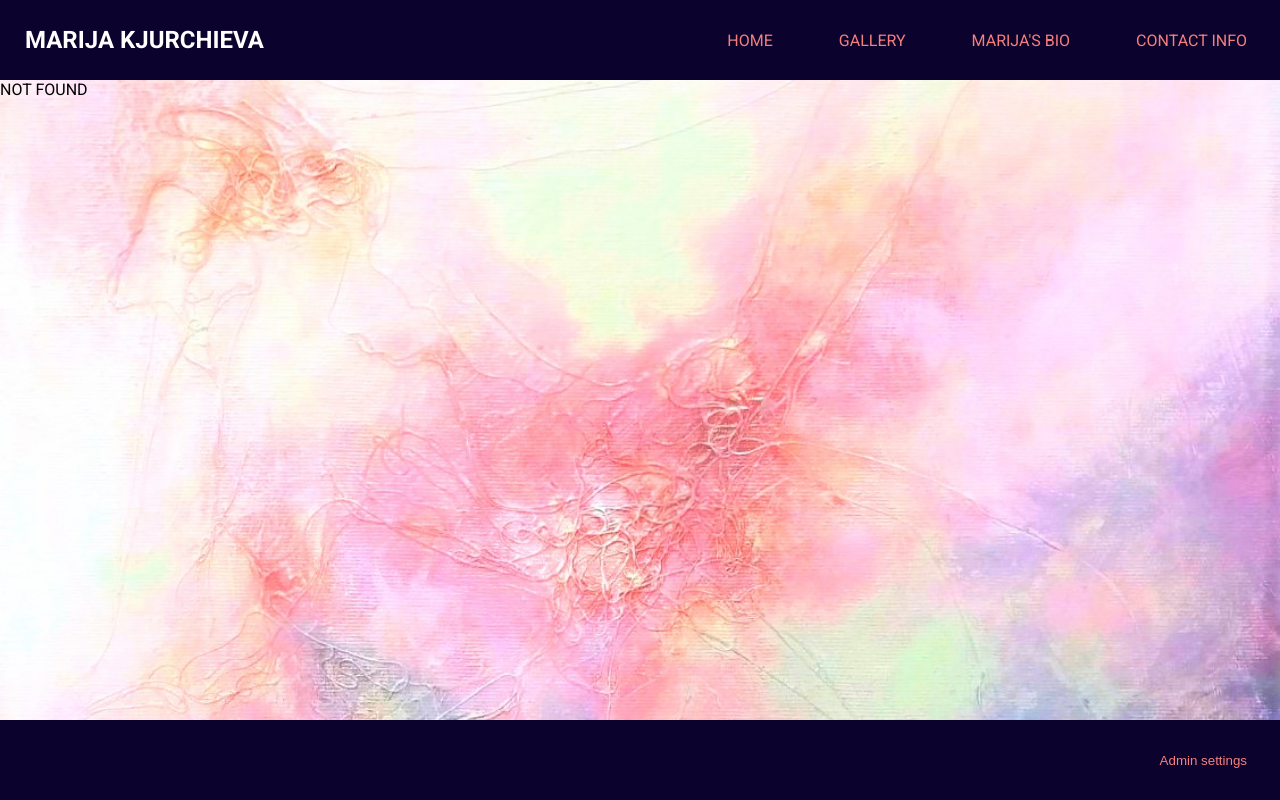
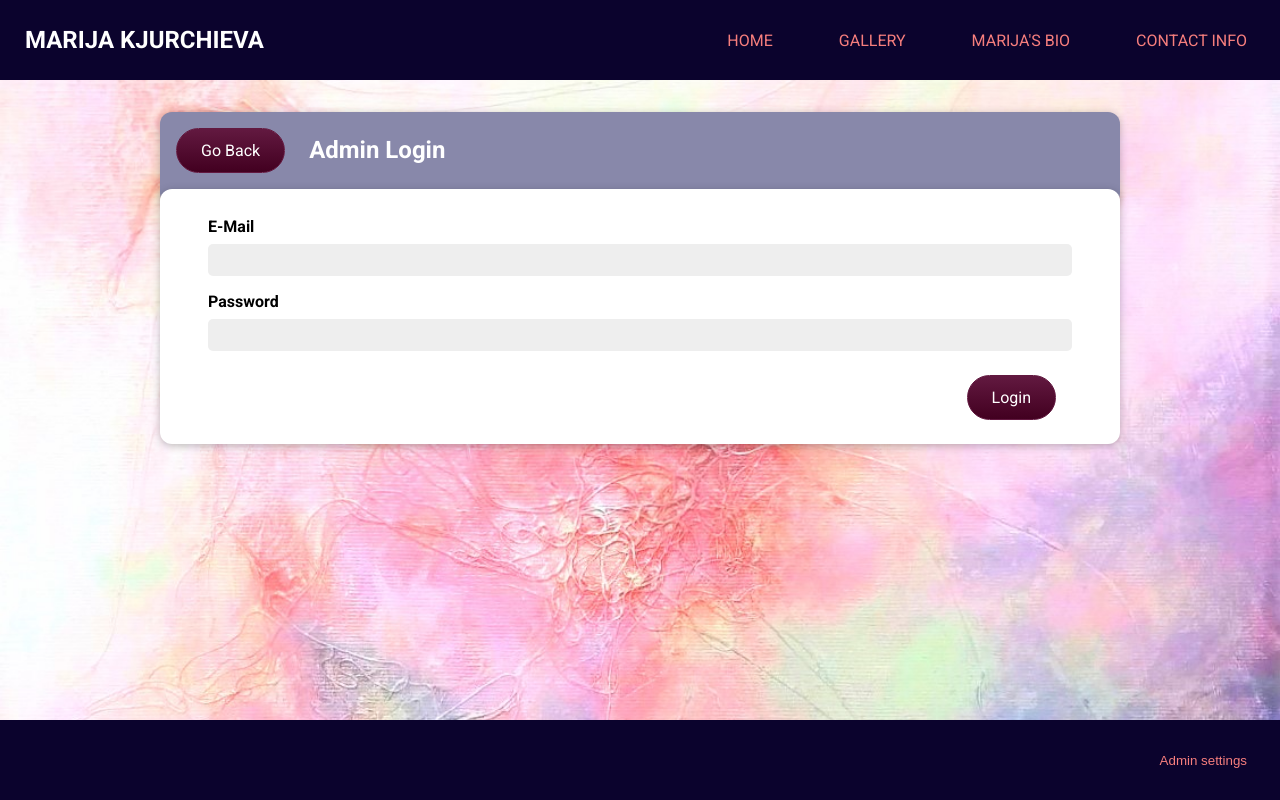
Before and after one commit to teaminova/gallery, a Vue app: page /auth in a window 1280 px wide. Before the commit this address had no page. Built offline with nearby package versions, Linux system fonts and the light colour scheme.

Commit message:
new Admin Login form; added Admin login;

```diff
--- a/src/components/layout/TheFooter.vue
+++ b/src/components/layout/TheFooter.vue
@@ -1,100 +1,14 @@
 <template>
   <section>
     <div id="admin-button">
-      <button @click="showAdminLogin">Admin settings</button>
+      <button>Admin settings</button>
     </div>
   </section>
-
-  <base-dialog v-if="adminLoginIsVisible" title="Admin Login">
-    <template #default>
-      <div class="form-control" :class="{invalid: !email.isValid}">
-        <label for="email">E-mail: </label>
-        <input
-            type="email"
-            id="email"
-            v-model.trim="email.val"
-            @blur="clearValidity('email')"
-            autocomplete="off"/>
-<!--        <p v-if="!email.isValid">The e-mail address is incorrect.</p>-->
-      </div>
-      <div class="form-control" :class="{invalid: !password.isValid}">
-        <label for="password">Password: </label>
-        <input
-            type="password"
-            id="password"
-            v-model.trim="password.val"
-            @blur="clearValidity('password')"
-            autocomplete="off"/>
-        <!--        <p v-if="!password.isValid">The password is incorrect.</p>-->
-      </div>
-
-      <p class="main_paragraph" v-if="!formIsValid">INCORRECT E-MAIL ADDRESS OR PASSWORD.</p>
-    </template>
-    <template #actions>
-      <base-button @click="signIn">Sign In</base-button>
-      <base-button mode="outline" @click="showAdminLogin">Cancel</base-button>
-    </template>
-  </base-dialog>
 </template>
 
 <script>
-import BaseDialog from "@/components/ui/BaseDialog";
-import BaseButton from "@/components/ui/BaseButton";
-
 export default {
-  name: "TheFooter",
-  components: { BaseDialog, BaseButton },
-  data() {
-    return {
-      adminLoginIsVisible: false,
-      email: {
-        val: '',
-        isValid: true
-      },
-      password: {
-        val: '',
-        isValid: true
-      },
-      formIsValid: true
-    }
-  },
-  methods: {
-    showAdminLogin() {
-      this.adminLoginIsVisible = !this.adminLoginIsVisible;
-      this.email.isValid = true;
-      this.password.isValid = true;
-      this.formIsValid = true;
-    },
-    clearValidity(input) {
-      this[input].isValid = true;
-    },
-    validateForm() {
-      this.formIsValid = true;
-
-      // CHECK IF E-MAIL AND PASSWORD ARE CORRECT
-
-      if (this.email.val === '') {
-        this.email.isValid = false;
-        this.formIsValid = false;
-      }
-      if (this.password.val === '') {
-        this.password.isValid = false;
-        this.formIsValid = false;
-      }
-    },
-    signIn() {
-      this.validateForm();
-
-      if (!this.formIsValid) {
-        return;
-      }
-
-      // ...
-
-      this.$router.replace('/gallery');
-      window.scrollTo(0,0);
-    }
-  }
+  name: "TheFooter"
 }
 </script>
 
@@ -123,41 +37,4 @@ section {
 #admin-button button:active {
   border: 1px solid #f67e7d;
 }
-
-input {
-  border: none;
-  background-color: #eee;
-  height: 2rem;
-  border-radius: 5px;
-  padding: 0.5rem;
-
-  display: block;
-  width: 100%;
-  font: inherit;
-}
-
-label {
-  font-weight: bold;
-  display: block;
-  margin-bottom: 0.5rem;
-  margin-top: 0.75rem;
-}
-
-.invalid label {
-  color: #aa3653
-}
-
-p {
-  color: #aa3653;
-  text-align: center;
-}
-
-p.main_paragraph {
-  font-weight: bold;
-}
-
-.invalid input,
-.invalid textarea {
-  border: 1px solid #aa3653;
-}
 </style>
--- a/src/firebaseConfig.js
+++ b/src/firebaseConfig.js
@@ -2,6 +2,7 @@
 import { initializeApp } from "firebase/app";
 // import { getAnalytics } from "firebase/analytics";
 import { getStorage, ref, uploadBytes, getDownloadURL, deleteObject } from "firebase/storage";
+import { getAuth,  signInWithEmailAndPassword } from "firebase/auth";
 // TODO: Add SDKs for Firebase products that you want to use
 // https://firebase.google.com/docs/web/setup#available-libraries
 
@@ -24,6 +25,9 @@ const app = initializeApp(firebaseConfig);
 
 // Initialize Cloud Storage and get a reference to the service
 const storage = getStorage(app);
+
+// Initialize Firebase Authentication and get a reference to the service
+const auth = getAuth(app);
 
 // Create a storage reference from our storage service
 // const storageRef = ref(storage);
@@ -62,3 +66,21 @@ export async function deleteImage(fileName) {
         console.error('Error deleting image file!')
     }
 }
+
+export async function adminSignIn(email, password) {
+    let adminIsSignedIn = false;
+    signInWithEmailAndPassword(auth, email, password)
+        .then((userCredential) => {
+            // Signed in
+            const user = userCredential.user;
+            // ...
+            console.log(user + userCredential);
+            adminIsSignedIn = true;
+        })
+        .catch((error) => {
+            // const errorCode = error.code;
+            const errorMessage = error.message;
+            console.log(errorMessage);
+        });
+    return adminIsSignedIn;
+}
--- /dev/null
+++ b/src/pages/auth/AdminAuth.vue
@@ -0,0 +1,151 @@
+<template>
+  <div>
+    <error-dialog :show="!!error" title="An error occurred" @close="handleError">
+      <h3>{{ error }}</h3>
+    </error-dialog>
+    <error-dialog :show="isLoading" title="Authenticating..." fixed>
+      <base-spinner></base-spinner>
+    </error-dialog>
+
+    <section id="loginSection">
+      <base-card class="StartHeaderBgColor">
+        <div class="start_header">
+          <go-back></go-back>
+          <h2>Admin Login</h2>
+        </div>
+      </base-card>
+      <base-card>
+        <form @submit.prevent="submitForm">
+          <div class="form-control">
+            <label for="email">E-Mail</label>
+            <input type="email" id="email" v-model.trim="email" />
+          </div>
+          <div class="form-control">
+            <label for="password">Password</label>
+            <input type="password" id="password" v-model.trim="password" />
+          </div>
+          <p v-if="!formIsValid">INCORRECT E-MAIL ADDRESS OR PASSWORD!</p>
+          <div id="loginButton">
+            <base-button>Login</base-button>
+          </div>
+        </form>
+      </base-card>
+    </section>
+  </div>
+</template>
+
+<script>
+import BaseButton from "@/components/ui/BaseButton";
+import BaseCard from "@/components/ui/BaseCard";
+import ErrorDialog from "@/components/ui/ErrorDialog";
+import BaseSpinner from "@/components/ui/BaseSpinner";
+export default {
+  name: "AdminAuth",
+  components: {BaseSpinner, ErrorDialog, BaseCard, BaseButton },
+  data() {
+    return {
+      email: '',
+      password: '',
+      formIsValid: true,
+      isLoading: false,
+      error: null
+    }
+  },
+  methods: {
+    async submitForm() {
+      this.formIsValid = true;
+      if (this.email === '' || !this.email.includes('@') || this.password.length < 6) {
+        this.formIsValid = false;
+        return;
+      }
+
+      this.isLoading = true;
+
+      const actionPayload = {
+        email: this.email,
+        password: this.password
+      }
+
+      try {
+        await this.$store.dispatch('login', actionPayload);
+      } catch (err) {
+        this.error = err.message || 'Failed to authenticate, try again later.';
+      }
+
+      this.isLoading = false;
+    },
+    handleError() {
+      this.error = null;
+    }
+  }
+}
+</script>
+
+<style scoped>
+#loginSection {
+  max-width: 60rem;
+  margin: auto;
+}
+
+.start_header {
+  display: flex;
+}
+
+.StartHeaderBgColor {
+  background-color: #8888aa;
+  margin-bottom: -3rem;
+  padding-bottom: 2rem;
+}
+
+.start_header h2 {
+  margin: 0.5rem 0.5rem 0.5rem 1rem;
+  color: #ffffff;
+}
+
+form {
+  margin: 0 2rem;
+}
+
+#loginButton {
+  max-width: 100%;
+  text-align: right;
+  padding: 0.5rem;
+}
+
+input {
+  border: none;
+  background-color: #eee;
+  height: 2rem;
+  border-radius: 5px;
+  padding: 0.5rem;
+  margin-bottom: 1rem;
+  display: block;
+  width: 100%;
+  font: inherit;
+}
+
+label {
+  font-weight: bold;
+  display: block;
+  margin-bottom: 0.5rem;
+  margin-top: 0.75rem;
+}
+
+.invalid label {
+  color: #aa3653
+}
+
+p {
+  color: #aa3653;
+  text-align: center;
+}
+
+p.main_paragraph {
+  font-weight: bold;
+}
+
+.invalid input,
+.invalid textarea {
+  border: 1px solid #aa3653;
+}
+</style>
--- a/src/router.js
+++ b/src/router.js
@@ -12,6 +12,7 @@ import BioPage from '@/pages/bio/BioPage';
 import ContactPage from '@/pages/contact/ContactPage';
 
 import NotFound from '@/pages/NotFound';
+import AdminAuth from "@/pages/auth/AdminAuth";
 
 const router = createRouter({
   history: createWebHistory(),
@@ -28,6 +29,7 @@ const router = createRouter({
       ]
     },
     { path: '/addPic', component: AddPicture },
+    { path: '/auth', component: AdminAuth },
     { path: '/bio', component: BioPage },
     { path: '/contactInfo', component: ContactPage },
     { path: '/:notFound(.*)', component: NotFound }
--- a/src/store/index.js
+++ b/src/store/index.js
@@ -1,10 +1,12 @@
 import { createStore } from 'vuex';
 
 import galleryModule from './modules/gallery/index.js';
+import authModule from './modules/auth/index.js';
 
 const store = createStore({
   modules: {
-    gallery: galleryModule
+    gallery: galleryModule,
+    auth: authModule
   }
 });
 
--- /dev/null
+++ b/src/store/modules/auth/actions.js
@@ -0,0 +1,27 @@
+export default {
+    async login(context, payload) {
+        const response = await fetch('https://identitytoolkit.googleapis.com/v1/accounts:signInWithPassword?key=AIzaSyDbiN-QTTOjz1_kh63qnskN6qgtdkJ_5xo', {
+            method: 'POST',
+            body: JSON.stringify({
+                email: payload.email,
+                password: payload.password,
+                returnSecureToken: true
+            })
+        });
+
+        const responseData = await response.json();
+
+        if (!response.ok) {
+            console.log(responseData);
+            const error = new Error(responseData.message || 'Failed to authenticate.');
+            throw error;
+        }
+
+        console.log(responseData);
+        context.commit('setUser', {
+            token: responseData.idToken,
+            userId: responseData.localId,
+            tokenExpiration: responseData.expiresIn
+        });
+    },
+};
--- /dev/null
+++ b/src/store/modules/auth/getters.js
@@ -0,0 +1,8 @@
+export default {
+    userId(state) {
+        return state.userId;
+    },
+    token(state) {
+        return state.token;
+    }
+};
--- /dev/null
+++ b/src/store/modules/auth/index.js
@@ -0,0 +1,16 @@
+import mutations from './mutations.js';
+import actions from './actions.js';
+import getters from './getters.js';
+
+export default {
+    state() {
+        return {
+            userId: null,
+            token: null,
+            tokenExpiration: null
+        };
+    },
+    mutations,
+    actions,
+    getters
+};
--- /dev/null
+++ b/src/store/modules/auth/mutations.js
@@ -0,0 +1,7 @@
+export default {
+    setUser(state, payload) {
+        state.token = payload.token;
+        state.userId = payload.userId;
+        state.tokenExpiration = payload.tokenExpiration;
+    }
+};
--- a/src/store/modules/gallery/actions.js
+++ b/src/store/modules/gallery/actions.js
@@ -28,9 +28,12 @@ export default {
       description: data.des
     };
 
+    const token = context.rootGetters.token;
+
 
     const response = await fetch(
-      `https://art-gallery-14576-default-rtdb.europe-west1.firebasedatabase.app/gallery/${pictureId}.json`,
+      `https://art-gallery-14576-default-rtdb.europe-west1.firebasedatabase.app/gallery/${pictureId}.json?auth=` +
+              token,
       {
         method: 'PUT',
         // headers: {
@@ -120,9 +123,11 @@ export default {
       description: data.des
     };
 
+    const token = context.rootGetters.token;
 
     const response = await fetch(
-      `https://art-gallery-14576-default-rtdb.europe-west1.firebasedatabase.app/gallery/${pictureId}.json`,
+      `https://art-gallery-14576-default-rtdb.europe-west1.firebasedatabase.app/gallery/${pictureId}.json?auth=` +
+              token,
       {
         method: 'PUT',
         // headers: {
@@ -150,7 +155,10 @@ export default {
 
     const fileName = responseData1[index].fileName;
 
-    const response = await fetch(`https://art-gallery-14576-default-rtdb.europe-west1.firebasedatabase.app/gallery/${index}.json`,
+    const token = context.rootGetters.token;
+
+    const response = await fetch(`https://art-gallery-14576-default-rtdb.europe-west1.firebasedatabase.app/gallery/${index}.json?auth=` +
+                                        token,
       {
         method: 'DELETE',
         headers: {
```
